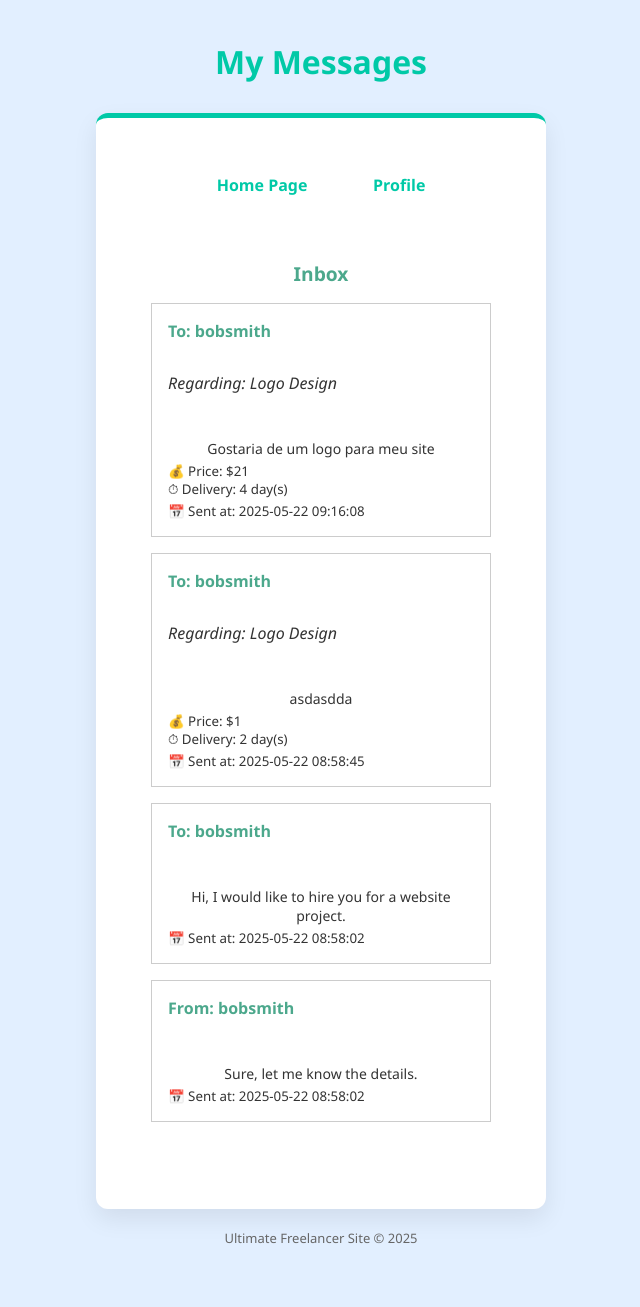
After one commit to Pjoca/ltw-project-ltw03g03, a PHP site: page /pages/messages.php in a window 1280 px wide. The commit adds this page. Shown: the whole page, without its empty margins (319-959 px from the left). Run offline with PHP 8.4, Linux system fonts and the light colour scheme; the visitor is signed in with stand-in values (Sample User, id 1); data comes from the database, SQL or seed files in the repository; both versions use the stored data as it was after the commit.

Commit message:
start message freelancer

```diff
--- a/actions/action.load.services.php
+++ b/actions/action.load.services.php
@@ -18,6 +18,8 @@ $delivery = isset($_GET['delivery']) && $_GET['delivery'] !== '' ? (int)$_GET['d
 // Base query
 $query = '
   SELECT
+    Services.id,
+    Services.user_id as freelancer_id,
     Services.title,
     Services.description,
     Services.price,
--- a/css/pages.css
+++ b/css/pages.css
@@ -26,7 +26,7 @@
     text-align: left;
   }
 
-  .profile-links, .profile-actions {
+  .profile-links, .profile-actions, .message-actions {
     display: flex;
     justify-content: center;
     gap: 40px;
@@ -203,6 +203,73 @@
   padding: 8px 16px;
 }
 
+/* Ajustes para harmonizar a seção de mensagens com o estilo do profile */
+
+.messages {
+  max-width: 400px;
+  margin: 2rem auto 1rem;
+  padding: 25px;
+  background: transparent; /* igual ao .profile-card */
+  border-radius: var(--radius);
+  color: var(--text-color);
+  font-size: 1rem;
+}
+
+.messages h2 {
+  margin-bottom: 1rem;
+  font-weight: bold;
+  color: var(--label-color);
+  font-size: 1.2rem;
+  text-align: center;
+}
+
+.message-list {
+  list-style: none;
+  padding: 0;
+  margin: 0;
+}
+
+.message-item {
+  background: transparent; /* sem cor de fundo para combinar com .profile-card */
+  border: none; /* remover borda para combinar */
+  padding: 10px 0;
+  margin-bottom: 10px;
+  border-radius: 0; /* sem arredondamento */
+  color: var(--text-color);
+  display: flex;
+  flex-direction: column;
+  gap: 4px;
+  font-size: 1rem;
+}
+
+.message-item strong {
+  color: var(--label-color);
+  font-weight: bold;
+}
+
+.message-actions {
+  display: flex;
+  justify-content: center; /* igual a .profile-links */
+  gap: 40px;
+  margin-top: 20px;
+}
+
+.message-actions a {
+  font-weight: bold;
+  color: var(--primary-color);
+  background-color: transparent;
+  padding: 0.4rem 0.8rem;
+  border-radius: var(--radius);
+  text-decoration: none;
+  transition: background-color var(--transition), color var(--transition);
+}
+
+.message-actions a:hover {
+  background-color: var(--primary-color);
+  color: var(--button-text);
+}
+
+
 @keyframes spin {
   to {
     transform: rotate(360deg);
--- a/css/style.css
+++ b/css/style.css
@@ -128,3 +128,22 @@ footer {
   font-size: 13px;
   color: var(--text-muted);
 }
+
+.contact-btn {
+  display: inline-block;
+  padding: 8px 16px;
+  background-color: #4a6fa5;
+  color: white;
+  text-decoration: none;
+  border-radius: 4px;
+  margin-right: 8px;
+}
+
+.quick-question-btn {
+  padding: 8px 16px;
+  background-color: #5cb85c;
+  color: white;
+  border: none;
+  border-radius: 4px;
+  cursor: pointer;
+}
--- /dev/null
+++ b/pages/messages.php
@@ -0,0 +1,65 @@
+<?php
+require_once(__DIR__ . '/../database/connection.db.php');
+require_once(__DIR__ . '/../templates/common.tpl.php');
+
+session_start();
+if (!isset($_SESSION['user_id'])) {
+    die("You must be logged in to view messages.");
+}
+
+$db = getDatabaseConnection();
+$user_id = $_SESSION['user_id'];
+
+$stmt = $db->prepare("
+    SELECT m.*, u1.username AS sender_name, u2.username AS receiver_name, s.title AS service_title
+    FROM Messages m
+    JOIN users u1 ON m.sender_id = u1.id
+    JOIN users u2 ON m.receiver_id = u2.id
+    LEFT JOIN Services s ON m.service_id = s.id
+    WHERE m.sender_id = ? OR m.receiver_id = ?
+    ORDER BY m.sent_at DESC
+");
+
+$stmt->execute([$user_id, $user_id]);
+$messages = $stmt->fetchAll();
+
+draw_header("My Messages");
+?>
+<div class="message-actions">
+  <a href="home.php">Home Page</a>
+  <a href="profile.php">Profile</a>
+</div>
+<section class="messages">
+  <h2>Inbox</h2>
+
+  <?php if (empty($messages)) : ?>
+    <p>You have no messages yet.</p>
+  <?php else : ?>
+    <ul class="message-list">
+      <?php foreach ($messages as $msg) : ?>
+        <li class="message-item" style="border:1px solid #ccc; padding:1rem; margin-bottom:1rem;">
+          <strong><?= htmlspecialchars($msg['sender_id'] == $user_id ? "To: {$msg['receiver_name']}" : "From: {$msg['sender_name']}") ?></strong><br>
+
+          <?php if ($msg['service_title']) : ?>
+            <em>Regarding: <?= htmlspecialchars($msg['service_title']) ?></em><br>
+          <?php endif; ?>
+
+          <p><?= nl2br(htmlspecialchars($msg['message'])) ?></p>
+
+          <?php if (!empty($msg['proposed_price']) || !empty($msg['delivery_days'])) : ?>
+            <small>
+              <?php if ($msg['proposed_price']) : ?>💰 Price: $<?= $msg['proposed_price'] ?><br><?php endif; ?>
+              <?php if ($msg['delivery_days']) : ?>⏱ Delivery: <?= $msg['delivery_days'] ?> day(s)<br><?php endif; ?>
+            </small>
+          <?php endif; ?>
+
+          <small>📅 Sent at: <?= $msg['sent_at'] ?></small>
+        </li>
+      <?php endforeach; ?>
+    </ul>
+  <?php endif; ?>
+</section>
+
+
+
+<?php draw_footer(); ?>
--- a/templates/profile.tpl.php
+++ b/templates/profile.tpl.php
@@ -11,6 +11,7 @@
   <a href="home.php">Home Page</a>
   <a href="/../edit/profile.edit.php">Edit Profile</a>
   <a href="logout.php">Logout</a>
+  <a href="messages.php">Messages</a>
 </div>
 <?php } ?>
 
```
Also changed, not shown: actions/action.send.message.php (added, +44 -0 lines), database/database.sql (+6 -2 lines), js/load.services.js (+8 -5 lines), pages/contact.freelancer.php (added, +17 -0 lines), templates/contact.tpl.php (added, +28 -0 lines), database/database.db.
